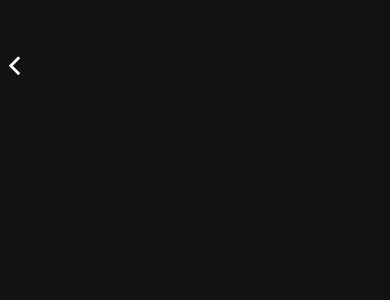
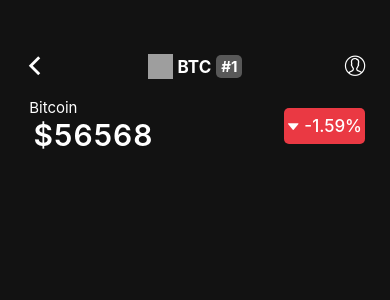
Before and after one commit to omertayhan/StockMarketApp, a React Native app: screen / in a window 390 px wide. Shown: the top 300 px of the page. Built offline with nearby package versions, Linux system fonts and the light colour scheme; grey boxes are pictures that could not be loaded.

Commit message:
coinDetailedScreen Header done, to do chart

```diff
--- a/package.json
+++ b/package.json
@@ -9,11 +9,12 @@
     "web": "expo start --web"
   },
   "dependencies": {
-    "expo": "^44.0.6",
+    "expo": "^49.0.0",
     "expo-status-bar": "~1.6.0",
     "react": "18.2.0",
     "react-dom": "18.2.0",
     "react-native": "0.72.6",
+    "react-native-reanimated": "~3.3.0",
     "react-native-web": "~0.19.6"
   },
   "devDependencies": {
--- a/src/components/CoinItem/index.jsx
+++ b/src/components/CoinItem/index.jsx
@@ -16,8 +16,6 @@
 
   const percentageColor =
     price_change_percentage_24h < 0 ? "#ea3943" : "#16c784";
-
-  const arrowStatus = price_change_percentage_24h < 0 ? "caretdown" : "caretup";
 
   const normalizeMarketCap = (marketCap) => {
     if (marketCap === 1_000_000_000_000) {
@@ -50,7 +48,7 @@
           </View>
           <Text style={styles.text}>{symbol.toUpperCase()}</Text>
           <AntDesign
-            name={arrowStatus}
+            name={price_change_percentage_24h < 0 ? "caretdown" : "caretup"}
             size={12}
             color={percentageColor}
             style={{ alignSelf: "center", marginRight: 5 }}
--- /dev/null
+++ b/src/screens/CoinDetailedScreen/comnponents/CoinDetailedHeader/index.jsx
@@ -0,0 +1,23 @@
+import React from "react";
+import { View, Text, Image } from "react-native";
+import { Ionicons, EvilIcons } from "@expo/vector-icons";
+import styles from "./styles";
+
+const CoinDetailedHeader = (props) => {
+  const { image, symbol, market_cap_rank } = props;
+  return (
+    <View style={styles.headerContainer}>
+      <Ionicons name="chevron-back-sharp" size={30} color="white" />
+      <View style={styles.tickerContainer}>
+        <Image source={{ uri: image }} style={{ width: 25, height: 25 }} />
+        <Text style={styles.tickerTitle}>{symbol.toUpperCase()}</Text>
+        <View style={styles.rankContainer}>
+          <Text style={styles.rankText}>#{market_cap_rank}</Text>
+        </View>
+      </View>
+      <EvilIcons name="user" size={30} color="white" />
+    </View>
+  );
+};
+
+export default CoinDetailedHeader;
--- /dev/null
+++ b/src/screens/CoinDetailedScreen/comnponents/CoinDetailedHeader/styles.js
@@ -0,0 +1,33 @@
+import { StyleSheet } from "react-native";
+
+const styles = StyleSheet.create({
+  headerContainer: {
+    flexDirection: "row",
+    paddingHorizontal: 10,
+    alignItems: "center",
+    justifyContent: "space-between",
+  },
+  tickerContainer: {
+    flexDirection: "row",
+    alignItems: "center",
+  },
+  tickerTitle: {
+    color: "white",
+    fontWeight: "bold",
+    marginHorizontal: 5,
+    fontSize: 17,
+  },
+  rankContainer: {
+    backgroundColor: "#585858",
+    paddingHorizontal: 5,
+    paddingVertical: 2,
+    borderRadius: 5,
+  },
+  rankText: {
+    color: "white",
+    fontWeight: "bold",
+    fontSize: 15,
+  },
+});
+
+export default styles;
--- a/src/screens/CoinDetailedScreen/index.jsx
+++ b/src/screens/CoinDetailedScreen/index.jsx
@@ -1,16 +1,57 @@
 import react from "react";
-import { View, Text, Image } from "react-native";
-import { Ionicons } from "@expo/vector-icons";
+import { View, Text } from "react-native";
 import Coin from "../../../assets/data/crypto.json";
+import CoinDetailedHeader from "./comnponents/CoinDetailedHeader";
+import { AntDesign } from "@expo/vector-icons";
+
+import styles from "./styles";
 
 const CoinDetailedScreen = () => {
   const {
     image: { small },
+    name,
+    symbol,
+    market_data: {
+      market_cap_rank,
+      current_price,
+      price_change_percentage_24h,
+    },
   } = Coin;
+  const percentageColor =
+    price_change_percentage_24h < 0 ? "#ea3943" : "#16c784";
+
   return (
-    <View>
-      <Ionicons name="chevron-back" size={30} color="white" />
-      <Image source={{ uri: small }} />
+    <View style={{ paddingHorizontal: 10 }}>
+      <CoinDetailedHeader
+        image={small}
+        symbol={symbol}
+        market_cap_rank={market_cap_rank}
+      />
+      <View style={styles.priceContainer}>
+        <View>
+          <Text style={styles.name}> {name} </Text>
+          <Text style={styles.currentPrice}> ${current_price.usd} </Text>
+        </View>
+        <View
+          style={{
+            backgroundColor: percentageColor,
+            paddingHorizontal: 3,
+            paddingVertical: 8,
+            borderRadius: 5,
+            flexDirection: "row",
+          }}
+        >
+          <AntDesign
+            name={price_change_percentage_24h < 0 ? "caretdown" : "caretup"}
+            size={12}
+            color={"white"}
+            style={{ alignSelf: "center", marginRight: 5 }}
+          />
+          <Text style={styles.priceChange}>
+            {price_change_percentage_24h.toFixed(2)}%
+          </Text>
+        </View>
+      </View>
     </View>
   );
 };
--- /dev/null
+++ b/src/screens/CoinDetailedScreen/styles.js
@@ -0,0 +1,27 @@
+import { StyleSheet } from "react-native";
+
+const styles = StyleSheet.create({
+  currentPrice: {
+    color: "white",
+    fontSize: 30,
+    fontWeight: "600",
+    letterSpacing: 1,
+  },
+  name: {
+    color: "white",
+    fontSize: 15,
+  },
+  priceContainer: {
+    padding: 15,
+    flexDirection: "row",
+    justifyContent: "space-between",
+    alignItems: "center",
+  },
+  priceChange: {
+    color: "white",
+    fontSize: 17,
+    fontWeight: "500",
+  },
+});
+
+export default styles;
```
Also changed, not shown: 1 other file (tests, documents, lock files or other folders).
